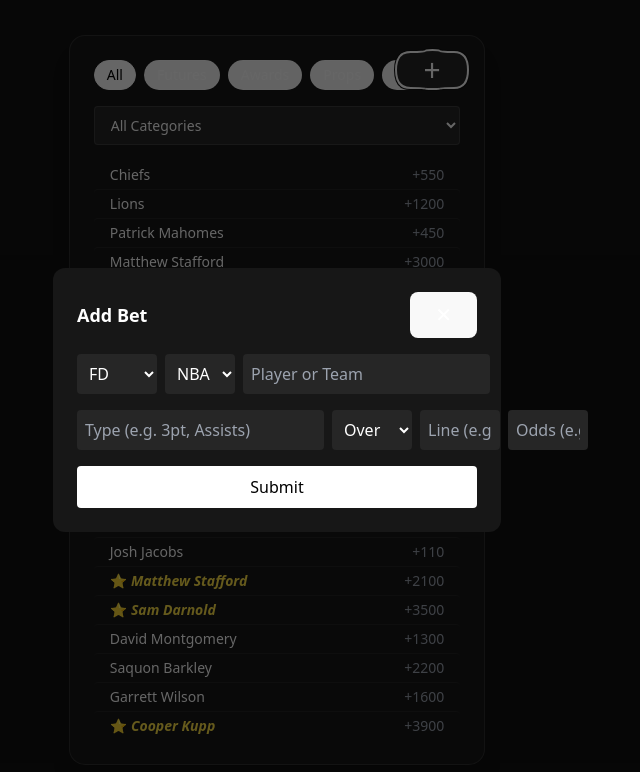
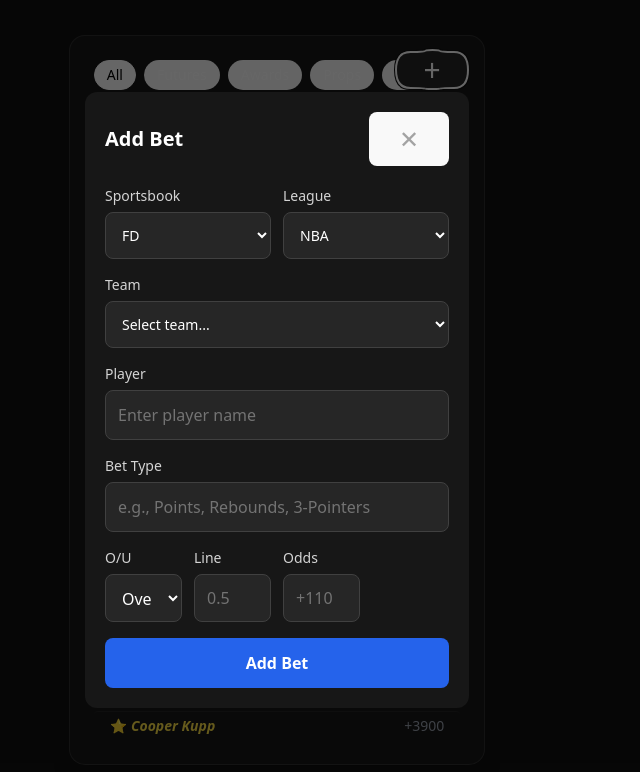
Before and after one commit to Bet-Zero/futures-tracker, a React (Vite) app: page /futures in a window 1280 px wide. Both pictures are taken after a click on the button "Add Bet". Shown: the top 772 px of the page, without its empty margins (363-1003 px from the left). Built offline with nearby package versions, Linux system fonts and the light colour scheme.

Commit message:
bet update

```diff
--- a/src/components/AddBetModal.jsx
+++ b/src/components/AddBetModal.jsx
@@ -1,10 +1,36 @@
 import React, { useState } from "react";
+
+// Mock logo maps for demonstration
+const nflLogoMap = {
+  NFL: "",
+  Patriots: "",
+  Cowboys: "",
+  "49ers": "",
+  Packers: "",
+};
+const nbaLogoMap = { NBA: "", Lakers: "", Warriors: "", Celtics: "", Heat: "" };
+const mlbLogoMap = {
+  MLB: "",
+  Yankees: "",
+  Dodgers: "",
+  "Red Sox": "",
+  Giants: "",
+};
+
+const teamsByLeague = {
+  NBA: Object.keys(nbaLogoMap).filter((t) => t !== "NBA"),
+  NFL: Object.keys(nflLogoMap).filter((t) => t !== "NFL"),
+  MLB: Object.keys(mlbLogoMap).filter((t) => t !== "MLB"),
+  PGA: [],
+  CFL: [],
+};
 
 const AddBetModal = ({ onClose }) => {
   const [form, setForm] = useState({
     site: "FD",
-    sport: "NBA",
-    name: "",
+    league: "NBA",
+    team: "",
+    player: "",
     type: "",
     ou: "Over",
     line: "",
@@ -14,7 +40,12 @@
   const [message, setMessage] = useState("");
 
   const handleChange = (e) => {
-    setForm({ ...form, [e.target.name]: e.target.value });
+    const { name, value } = e.target;
+    if (name === "league") {
+      setForm({ ...form, league: value, team: "" });
+    } else {
+      setForm({ ...form, [name]: value });
+    }
   };
 
   const handleSubmit = async (e) => {
@@ -22,16 +53,13 @@
     setMessage("");
     try {
       const submitDate = new Date().toISOString().split("T")[0];
-      const res = await fetch("/api/bets", {
-        method: "POST",
-        headers: { "Content-Type": "application/json" },
-        body: JSON.stringify({ ...form, date: submitDate }),
-      });
-      if (!res.ok) throw new Error("Request failed");
+      // Simulate API call
+      await new Promise((resolve) => setTimeout(resolve, 500));
       setForm({
         site: "FD",
-        sport: "NBA",
-        name: "",
+        league: "NBA",
+        team: "",
+        player: "",
         type: "",
         ou: "Over",
         line: "",
@@ -44,23 +72,31 @@
   };
 
   return (
-    <div className="fixed inset-0 bg-black/60 flex items-center justify-center z-50">
-      <div className="bg-neutral-900 w-full max-w-md p-6 rounded-xl space-y-4 text-white">
-        <div className="flex justify-between items-center mb-2">
-          <h2 className="text-lg font-semibold">Add Bet</h2>
-          <button onClick={onClose} className="text-xl leading-none">
+    <div className="fixed inset-0 bg-black/60 flex items-center justify-center z-50 p-4">
+      <div className="bg-neutral-900 w-full max-w-sm p-5 rounded-xl space-y-5 text-white">
+        {/* Header */}
+        <div className="flex justify-between items-center">
+          <h2 className="text-xl font-semibold">Add Bet</h2>
+          <button
+            onClick={onClose}
+            className="text-neutral-400 hover:text-white text-2xl leading-none transition-colors"
+          >
             ✕
           </button>
         </div>
 
-        <form onSubmit={handleSubmit} className="space-y-4">
-          {/* Site + Sport + Name */}
-          <div className="flex gap-2">
+        <div className="space-y-4">
+          {/* Sportsbook & League - Top row, equal importance */}
+          <div className="grid grid-cols-2 gap-3">
+            <div>
+              <label className="block text-sm font-medium text-neutral-300 mb-1.5">
+                Sportsbook
+              </label>
               <select
                 name="site"
                 value={form.site}
                 onChange={handleChange}
-              className="w-20 p-2 bg-neutral-800 rounded"
+                className="w-full p-3 bg-neutral-800 border border-neutral-700 rounded-lg text-sm focus:ring-2 focus:ring-blue-500 focus:border-transparent"
               >
                 {["FD", "DK", "MG", "CAESARS"].map((s) => (
                   <option key={s} value={s}>
@@ -68,85 +104,145 @@
                   </option>
                 ))}
               </select>
+            </div>
 
+            <div>
+              <label className="block text-sm font-medium text-neutral-300 mb-1.5">
+                League
+              </label>
               <select
-              name="sport"
-              value={form.sport}
+                name="league"
+                value={form.league}
                 onChange={handleChange}
-              className="w-20 p-2 bg-neutral-800 rounded"
+                className="w-full p-3 bg-neutral-800 border border-neutral-700 rounded-lg text-sm focus:ring-2 focus:ring-blue-500 focus:border-transparent"
               >
-              {["NBA", "NFL", "MLB", "PGA", "CFL"].map((sport) => (
-                <option key={sport} value={sport}>
-                  {sport}
+                {["NBA", "NFL", "MLB", "PGA", "CFL"].map((lg) => (
+                  <option key={lg} value={lg}>
+                    {lg}
                   </option>
                 ))}
               </select>
+            </div>
+          </div>
 
+          {/* Team - Full width when teams are available */}
+          {teamsByLeague[form.league]?.length > 0 && (
+            <div>
+              <label className="block text-sm font-medium text-neutral-300 mb-1.5">
+                Team
+              </label>
+              <select
+                name="team"
+                value={form.team}
+                onChange={handleChange}
+                className="w-full p-3 bg-neutral-800 border border-neutral-700 rounded-lg text-sm focus:ring-2 focus:ring-blue-500 focus:border-transparent"
+              >
+                <option value="">Select team...</option>
+                {teamsByLeague[form.league].map((team) => (
+                  <option key={team} value={team}>
+                    {team}
+                  </option>
+                ))}
+              </select>
+            </div>
+          )}
+
+          {/* Player - Full width, most important field */}
+          <div>
+            <label className="block text-sm font-medium text-neutral-300 mb-1.5">
+              Player
+            </label>
             <input
               type="text"
-              name="name"
-              placeholder="Player or Team"
-              value={form.name}
+              name="player"
+              placeholder="Enter player name"
+              value={form.player}
               onChange={handleChange}
-              className="flex-grow p-2 bg-neutral-800 rounded"
+              className="w-full p-3 bg-neutral-800 border border-neutral-700 rounded-lg placeholder-neutral-500 focus:ring-2 focus:ring-blue-500 focus:border-transparent"
+            />
+          </div>
+
+          {/* Bet Type - Full width for clarity */}
+          <div>
+            <label className="block text-sm font-medium text-neutral-300 mb-1.5">
+              Bet Type
+            </label>
+            <input
+              type="text"
+              name="type"
+              placeholder="e.g., Points, Rebounds, 3-Pointers"
+              value={form.type}
+              onChange={handleChange}
+              className="w-full p-3 bg-neutral-800 border border-neutral-700 rounded-lg placeholder-neutral-500 focus:ring-2 focus:ring-blue-500 focus:border-transparent"
               required
             />
           </div>
 
-          {/* Type + O/U + Line + Odds */}
-          <div className="flex gap-2">
-            <input
-              type="text"
-              name="type"
-              placeholder="Type (e.g. 3pt, Assists)"
-              value={form.type}
-              onChange={handleChange}
-              className="flex-grow p-2 bg-neutral-800 rounded"
-              required
-            />
-
+          {/* Bet Details - Three columns with appropriate sizing */}
+          <div className="grid grid-cols-4 gap-3">
+            <div>
+              <label className="block text-sm font-medium text-neutral-300 mb-1.5">
+                O/U
+              </label>
               <select
                 name="ou"
                 value={form.ou}
                 onChange={handleChange}
-              className="w-20 p-2 bg-neutral-800 rounded"
+                className="w-full h-12 p-3 bg-neutral-800 border border-neutral-700 rounded-lg focus:ring-2 focus:ring-blue-500 focus:border-transparent"
               >
-              {["Over", "Under"].map((val) => (
-                <option key={val} value={val}>
-                  {val}
-                </option>
-              ))}
+                <option value="Over">Over</option>
+                <option value="Under">Under</option>
               </select>
+            </div>
 
+            <div className="col-span-1.5">
+              <label className="block text-sm font-medium text-neutral-300 mb-1.5">
+                Line
+              </label>
               <input
                 type="text"
                 name="line"
-              placeholder="Line (e.g. 5.5 or 10+)"
+                placeholder="0.5"
                 value={form.line}
                 onChange={handleChange}
-              className="w-20 p-2 bg-neutral-800 rounded"
+                className="w-full h-12 p-3 bg-neutral-800 border border-neutral-700 rounded-lg placeholder-neutral-500 focus:ring-2 focus:ring-blue-500 focus:border-transparent"
               />
+            </div>
 
+            <div className="col-span-1.5">
+              <label className="block text-sm font-medium text-neutral-300 mb-1.5">
+                Odds
+              </label>
               <input
                 type="text"
                 name="odds"
-              placeholder="Odds (e.g. +270)"
+                placeholder="+110"
                 value={form.odds}
                 onChange={handleChange}
-              className="w-20 p-2 bg-neutral-800 rounded"
+                className="w-full h-12 p-3 bg-neutral-800 border border-neutral-700 rounded-lg placeholder-neutral-500 focus:ring-2 focus:ring-blue-500 focus:border-transparent"
                 required
               />
+            </div>
           </div>
 
           <button
             type="submit"
-            className="w-full bg-white text-black py-2 rounded"
+            onClick={handleSubmit}
+            className="w-full bg-blue-600 hover:bg-blue-700 text-white py-3 rounded-lg font-semibold transition-colors focus:ring-2 focus:ring-blue-500 focus:ring-offset-2 focus:ring-offset-neutral-900"
           >
-            Submit
+            Add Bet
           </button>
 
-          {message && <p className="text-center text-sm">{message}</p>}
-        </form>
+          {message && (
+            <p
+              className={`text-center text-sm ${
+                message.includes("Error") ? "text-red-400" : "text-green-400"
+              }`}
+            >
+              {message}
+            </p>
+          )}
+        </div>
       </div>
     </div>
   );
```
Lines whose indentation alone changed are shown as unchanged.
